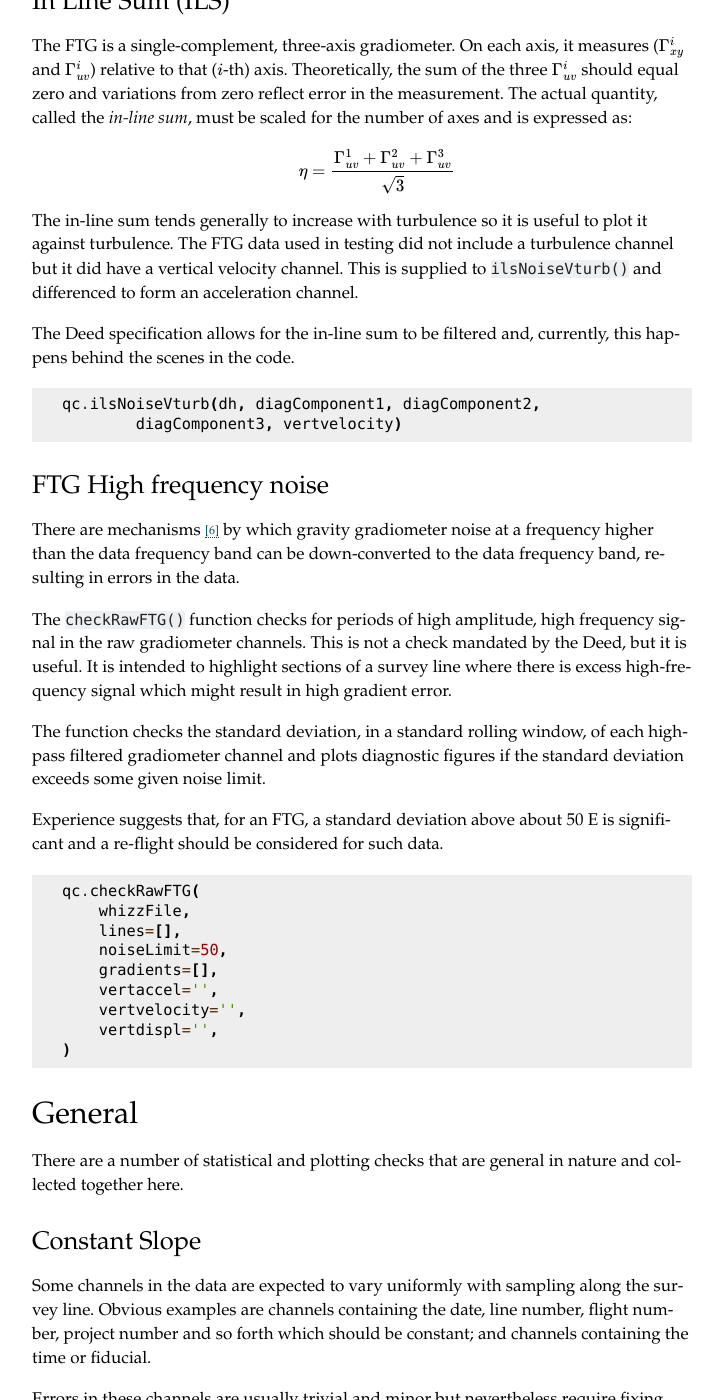
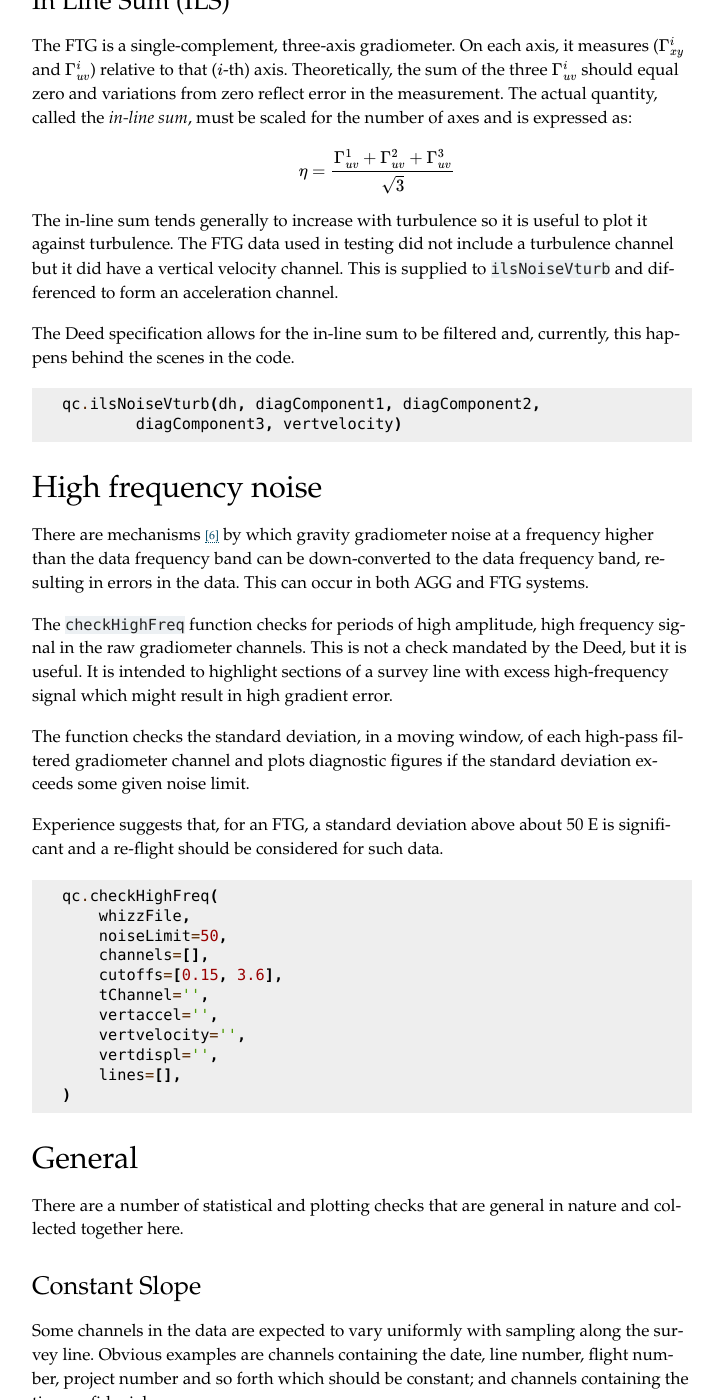
Before and after one commit to GeoscienceAustralia/galileoQC, a Sphinx documentation site: the page built from docs/source/methods.md, in a window 1280 px wide and 1400 px high, scrolled down 11145 px. Shown: the whole window, without its empty margins (388-1111 px from the left). Built offline with Sphinx 7.4.7, drawn with Linux system fonts in a browser that asks for light colours; pages that are not in the unit, such as notebooks, are missing from menus; some of the changed text lies outside the part shown.

Commit message:
Replace documentation of deprecated checkRawFTG() with that of its replacement checkHighFreq()
also get rid of some ()

````diff
--- a/docs/source/methods.md
+++ b/docs/source/methods.md
@@ -191,7 +191,7 @@ Four functions provide explicit checks of the corrections applied to the gravime
 
 ### Atmospheric Correction
 
-The atmospheric effect is checked against [^HinzeEtAl], equation (3), using the `checkAtmosEffect()` function.
+The atmospheric effect is checked against [^HinzeEtAl], equation (3), using the `checkAtmosEffect` function.
 
 > $$ \delta g_{atm} = 0.874 - 9.9\times10^{-5} h + 3.56 \times 10^{-9} h^{2}$$
 
@@ -262,7 +262,7 @@ qc.plotLinesOnGroundStns(dh, line,
 
 ## AGG Gradiometry
 
-The primary method for checking AGG data is `diffNoiseVturb()` which plots the error in each complement for each survey line against the mean turbulence experienced by the AGG along the line.
+The primary method for checking AGG data is `diffNoiseVturb` which plots the error in each complement for each survey line against the mean turbulence experienced by the AGG along the line.
 
 
 ### AGG Difference Noise
@@ -289,7 +289,7 @@ The FTG is a single-complement, three-axis gradiometer. On each axis, it measure
 
 > $$ \eta = \frac{\Gamma_{uv}^{1} + \Gamma_{uv}^{2} + \Gamma_{uv}^{3}}{\sqrt{3}} $$
 
-The in-line sum tends generally to increase with turbulence so it is useful to plot it against turbulence. The FTG data used in testing did not include a turbulence channel but it did have a vertical velocity channel. This is supplied to `ilsNoiseVturb()` and differenced to form an acceleration channel.
+The in-line sum tends generally to increase with turbulence so it is useful to plot it against turbulence. The FTG data used in testing did not include a turbulence channel but it did have a vertical velocity channel. This is supplied to `ilsNoiseVturb` and differenced to form an acceleration channel.
 
 The Deed specification allows for the in-line sum to be filtered and, currently, this happens behind the scenes in the code.
 
@@ -298,25 +298,27 @@ qc.ilsNoiseVturb(dh, diagComponent1, diagComponent2,
 	diagComponent3, vertvelocity)
 ```
 
-### FTG High frequency noise
+## High frequency noise
 
-There are mechanisms [^SunderlandEtAl] by which gravity gradiometer noise at a frequency higher than the data frequency band can be down-converted to the data frequency band, resulting in errors in the data.
+There are mechanisms [^SunderlandEtAl] by which gravity gradiometer noise at a frequency higher than the data frequency band can be down-converted to the data frequency band, resulting in errors in the data. This can occur in both AGG and FTG systems.
 
-The `checkRawFTG()` function checks for periods of high amplitude, high frequency signal in the raw gradiometer channels. This is not a check mandated by the Deed, but it is useful. It is intended to highlight sections of a survey line where there is excess high-frequency signal which might result in high gradient error.
+The `checkHighFreq` function checks for periods of high amplitude, high frequency signal in the raw gradiometer channels. This is not a check mandated by the Deed, but it is useful. It is intended to highlight sections of a survey line with excess high-frequency signal which might result in high gradient error.
 
-The function checks the standard deviation, in a standard rolling window, of each high-pass filtered gradiometer channel and plots diagnostic figures if the standard deviation exceeds some given noise limit.
+The function checks the standard deviation, in a moving window, of each high-pass filtered gradiometer channel and plots diagnostic figures if the standard deviation exceeds some given noise limit.
 
 Experience suggests that, for an FTG, a standard deviation above about 50 E is significant and a re-flight should be considered for such data.
 
 ```python
-qc.checkRawFTG(
+qc.checkHighFreq(
     whizzFile,
-    lines=[],
     noiseLimit=50,
-    gradients=[],
+    channels=[],
+    cutoffs=[0.15, 3.6],
+    tChannel='',
     vertaccel='',
     vertvelocity='',
     vertdispl='',
+    lines=[],
 )
 ```
 
@@ -329,7 +331,7 @@ There are a number of statistical and plotting checks that are general in nature
 
 Some channels in the data are expected to vary uniformly with sampling along the survey line. Obvious examples are channels containing the date, line number, flight number, project number and so forth which should be constant; and channels containing the time or fiducial.
 
-Errors in these channels are usually trivial and minor but nevertheless require fixing when they occur. `checkConstantSlope()` checks all the requested `fields`.
+Errors in these channels are usually trivial and minor but nevertheless require fixing when they occur. `checkConstantSlope` checks all the requested `fields`.
 
 A common reported fault is when a channel containing the local time of day in seconds past midnight fails to be of constant slope at or very near the value of 86400.0. That value corresponds to midnight and, since the time of day resets to 0.0 at midnight, the slope will dramatically change. The cause is usually that the clock is not set to local time (since the survey flights do not take place at night).
 
@@ -339,7 +341,7 @@ qc.checkConstantSlope(dh, fields=[])
 
 ### Gaps in Data
 
-The Deed sets bounds on the largest permissible gap in certain data channels. With modern data acquisition systems, there ought to be no gaps at all. Consequently, the `checkGaps()` function checks all channels for all survey lines and reports any gaps in data found.
+The Deed sets bounds on the largest permissible gap in certain data channels. With modern data acquisition systems, there ought to be no gaps at all. Consequently, the `checkGaps` function checks all channels for all survey lines and reports any gaps in data found.
 
 ```python
 qc.checkGaps(dh)
@@ -349,7 +351,7 @@ qc.checkGaps(dh)
 
 It is useful to be able to quickly review the statistics of most, or all, channels in the data on a line-by-line basis in order to find any unusual behaviour in the data.
 
-The function `allChanStats()` reports these statistics for all requested channels in the form of an expanded whisker plot.
+The function `allChanStats` reports these statistics for all requested channels in the form of an expanded whisker plot.
 
 The mean, standard deviation and range of every channel are plotted for every line. This summarises a lot of information and one can just run an eye quickly over the plots looking for outliers, and check the vertical scales to ensure that the values are in about the right range.
 
@@ -358,7 +360,7 @@ qc.allChanStats(dh, allChannels=[])
 ```
 
 ```{figure} allChanStats_height.png
-An example plot from `allChanStats()` for the HEIGHT channel. The mean HEIGHT for each survey line is shown by a solid blue square; the vertical blue line indicates +/- 1 standard deviation; and the open blue circles indicate the full range of the data.
+An example plot from `allChanStats` for the HEIGHT channel. The mean HEIGHT for each survey line is shown by a solid blue square; the vertical blue line indicates +/- 1 standard deviation; and the open blue circles indicate the full range of the data.
 ```
 
 ### ERS Header Files
@@ -377,7 +379,7 @@ Most of the QC work is done on a line-by-line basis across the survey data. It i
 
 ### Grid and Image
 
-Errors in the line number, flight number, fiducial, latitude, or any channel at all are possible and can often be easily seen in an image. Accordingly, `grid_n_image()` is provided to interpolate every named channel to a regular grid and image it to the Jupyter-lab notebook.
+Errors in the line number, flight number, fiducial, latitude, or any channel at all are possible and can often be easily seen in an image. Accordingly, `grid_n_image` is provided to interpolate every named channel to a regular grid and image it to the Jupyter-lab notebook.
 
 The grid interpolation can be done by the SciPy griddata `linear` method, or by the Verde `KNeighbors` method. The latter is recommended if the `pykdtree` package is installed because it is much faster.
 
@@ -419,7 +421,7 @@ Removing the mean bearing for each survey line leaves just the variations in air
 
 ### Display Grid
 
-When grids are provided by the acquirer, there is no need to use `grid_n_image()`. Instead, the grids can be simply imaged to the Jupyter-lab notebook by `display_grid()`.
+When grids are provided by the acquirer, there is no need to use `grid_n_image`. Instead, the grids can be simply imaged to the Jupyter-lab notebook by `display_grid`.
 
 ```python
 qc.display_grid(Path(g1), '2205173_Blackall_GD_0p0_Final', azdeg=-40)
````
